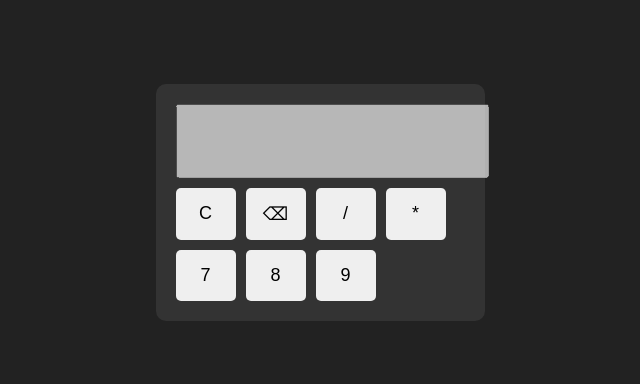
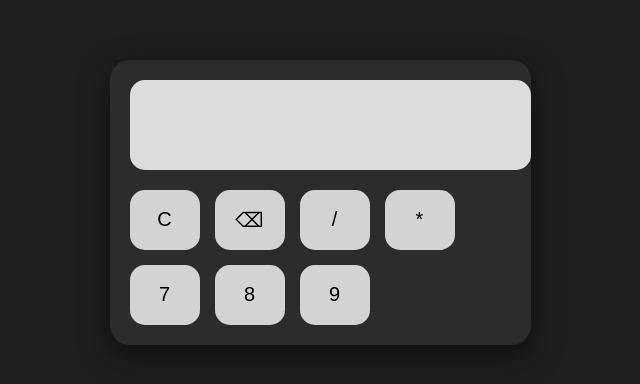
Before and after one commit to kajalsingh8657/Simple-Calculator-App-, a plain HTML site: page Index.html in a window 1280 px wide. Shown: the part 206-590 px from the top of the page, without its empty margins (320-960 px from the left). Drawn offline with Linux system fonts and the light colour scheme.

Commit message:
Update styles for calculator layout and appearance

```diff
--- a/Style.css
+++ b/Style.css
@@ -1,41 +1,68 @@
 body {
+  background: #1e1e1e;
   display: flex;
   justify-content: center;
   align-items: center;
   height: 100vh;
-  background: #222;
   font-family: Arial;
 }
 
 .calculator {
-  background: #333;
+  background: #2c2c2c;
   padding: 20px;
-  border-radius: 10px;
+  border-radius: 20px;
+  box-shadow: 0 10px 30px rgba(0,0,0,0.5);
 }
 
 #display {
   width: 100%;
-  height: 50px;
-  margin-bottom: 10px;
-  font-size: 20px;
+  height: 70px;
+  border: none;
+  border-radius: 15px;
+  margin-bottom: 20px;
+  font-size: 28px;
   text-align: right;
   padding: 10px;
+  background: #dcdcdc;
 }
 
 .buttons {
   display: grid;
-  grid-template-columns: repeat(4, 60px);
-  gap: 10px;
+  grid-template-columns: repeat(4, 70px);
+  gap: 15px;
 }
 
 button {
-  padding: 15px;
-  font-size: 18px;
+  height: 60px;
+  font-size: 20px;
   border: none;
+  border-radius: 15px;
   cursor: pointer;
-  border-radius: 5px;
+  background: #d3d3d3;
+  transition: 0.2s;
 }
 
-.zero {
+button:hover {
+  transform: scale(1.05);
+}
+
+/* Special Colors */
+.clear {
+  background: red;
+  color: white;
+}
+
+.delete {
+  background: #bdbdbd;
+}
+
+.operator {
+  background: orange;
+  color: white;
+}
+
+.equal {
+  background: green;
+  color: white;
   grid-column: span 2;
 }
```
